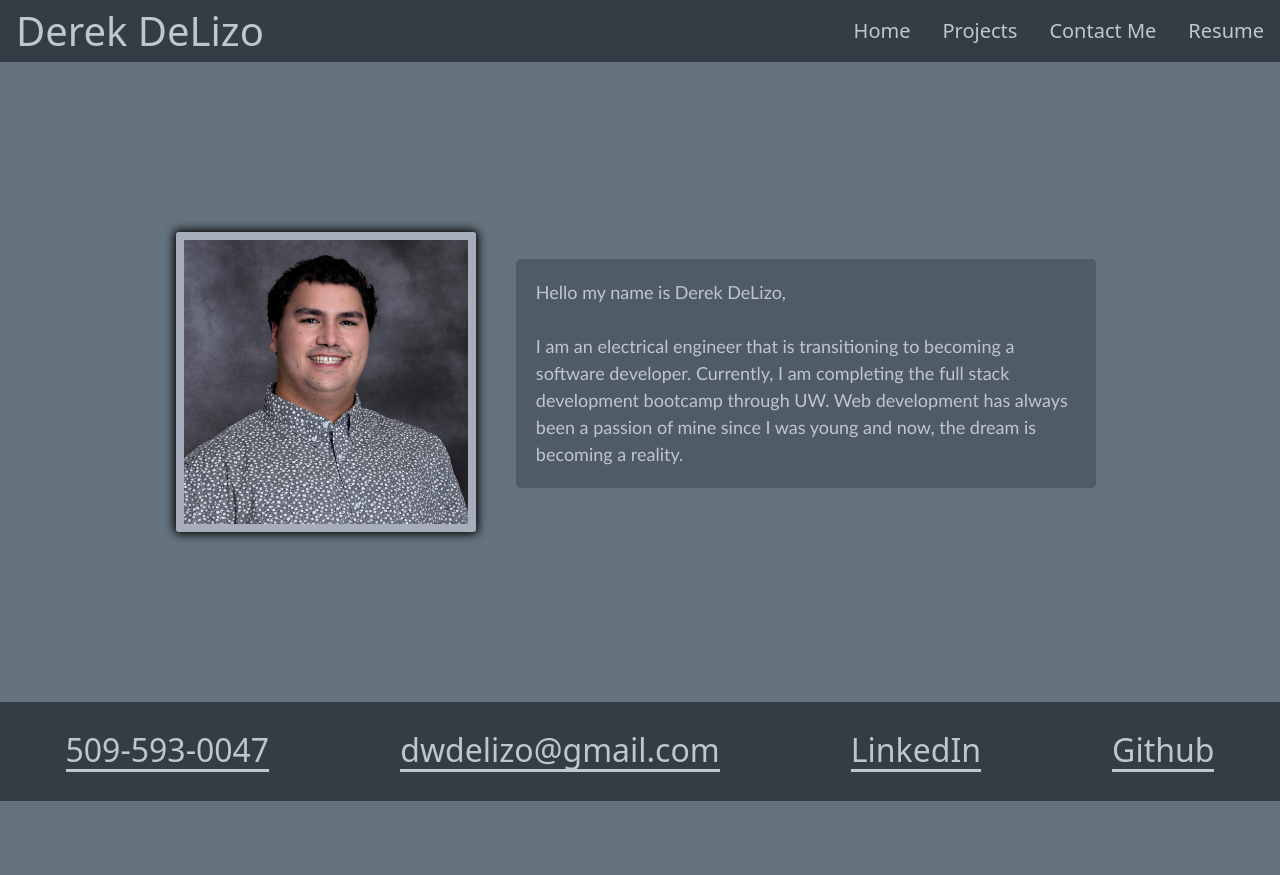
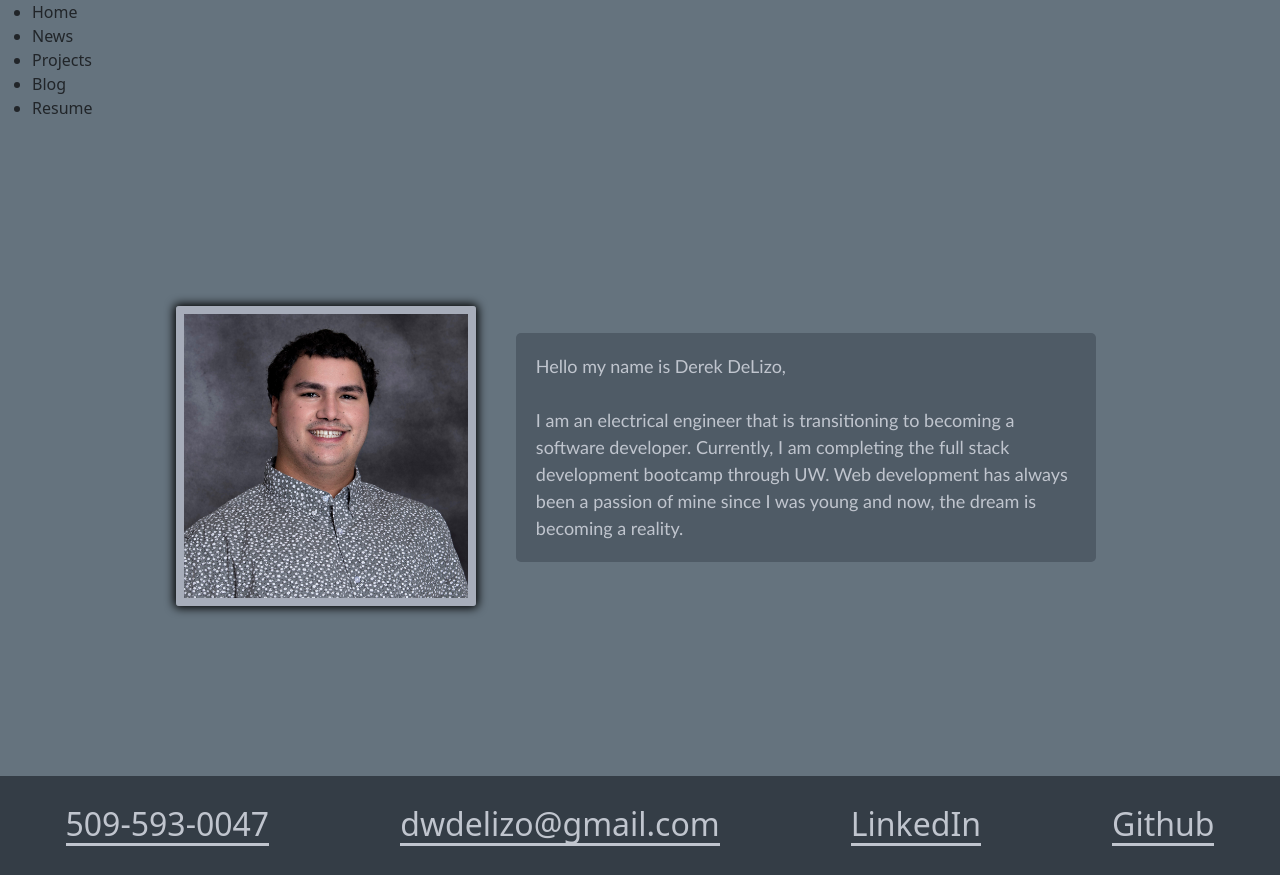
Before and after one commit to delizoderek/React-Portfolio, a React (Create React App) app: page / in a window 1280 px wide. Before the commit the page ends 801 px from the top, so only its background shows below. Built offline with nearby package versions, Linux system fonts and the light colour scheme.

Commit message:
Changing styling to use SCSS

```diff
--- a/package.json
+++ b/package.json
@@ -38,5 +38,9 @@
       "last 1 firefox version",
       "last 1 safari version"
     ]
+  },
+  "devDependencies": {
+    "node-sass": "^6.0.1",
+    "sass": "^1.42.1"
   }
 }
--- a/src/components/PortfolioContainer.js
+++ b/src/components/PortfolioContainer.js
@@ -1,5 +1,5 @@
 import React, {useState} from 'react'
-import Header from './header/Header'
+import Navbar from './UI/Navbar'
 import Footer from './Footer'
 import AboutMe from './pages/AboutMe'
 import ContactMe from './pages/ContactMe'
@@ -19,11 +19,11 @@ function PortfolioContainer() {
 
     const handleSetTab = (page) => setTab(page);
     return (
-        <div className="d-flex flex-column justify-content-between">
-            <Header handleSetTab={handleSetTab} currentTab={currentTab}/>
+        <>
+            <Navbar/>
             {loadTab()}
             <Footer/>
-        </div>
+        </>
     )
 }
 
--- /dev/null
+++ b/src/components/UI/Navbar.js
@@ -0,0 +1,17 @@
+import React from 'react'
+
+function Navbar(props) {
+    return (
+        <nav>
+            <ul>
+                <li>Home</li>
+                <li>News</li>
+                <li>Projects</li>
+                <li>Blog</li>
+                <li>Resume</li>
+            </ul>
+        </nav>
+    )
+}
+
+export default Navbar
--- a/src/style.css
+++ b/src/style.css
@@ -177,7 +177,5 @@ li > .quin-text:hover {
     --justify-alignment: center;
     --alignment-direction: center;
     --card-margin: 20px;
-    /* --burger-visibility: inline-block;
-    --nav-visibility: none; */
   }
 }
```
Also changed, not shown: src/components/UI/Modal.js (added, +81 -0 lines), src/components/UI/Card.js (added), src/styles/main.scss (added), 1 other file (tests, documents, lock files or other folders).
